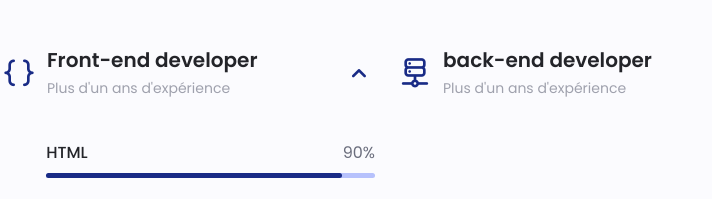
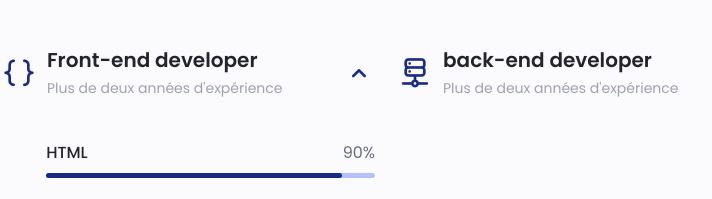
Before and after one commit to mael-pineau/mael-pineau.github.io, a plain HTML site: page index.html in a window 1280 px wide. Shown: the part 1468-1667 px from the top of the page, 253-965 px from the left. Drawn offline with nearby package versions, Linux system fonts and the light colour scheme.

Commit message:
info update

```diff
--- a/index.html
+++ b/index.html
@@ -164,7 +164,7 @@
 
                                 <div>
                                     <h1 class="skills__title">Front-end developer</h1>
-                                    <span class="skills__subtitle">Plus d'un ans d'expérience</span>
+                                    <span class="skills__subtitle">Plus de deux années d'expérience</span>
                                 </div>
 
                                 <i class="uil uil-angle-down skills__arrow"></i>
@@ -211,7 +211,7 @@
 
                                 <div>
                                     <h1 class="skills__title">back-end developer</h1>
-                                    <span class="skills__subtitle">Plus d'un ans d'expérience</span>
+                                    <span class="skills__subtitle">Plus de deux années d'expérience</span>
                                 </div>
 
                                 <i class="uil uil-angle-down skills__arrow"></i>
```
